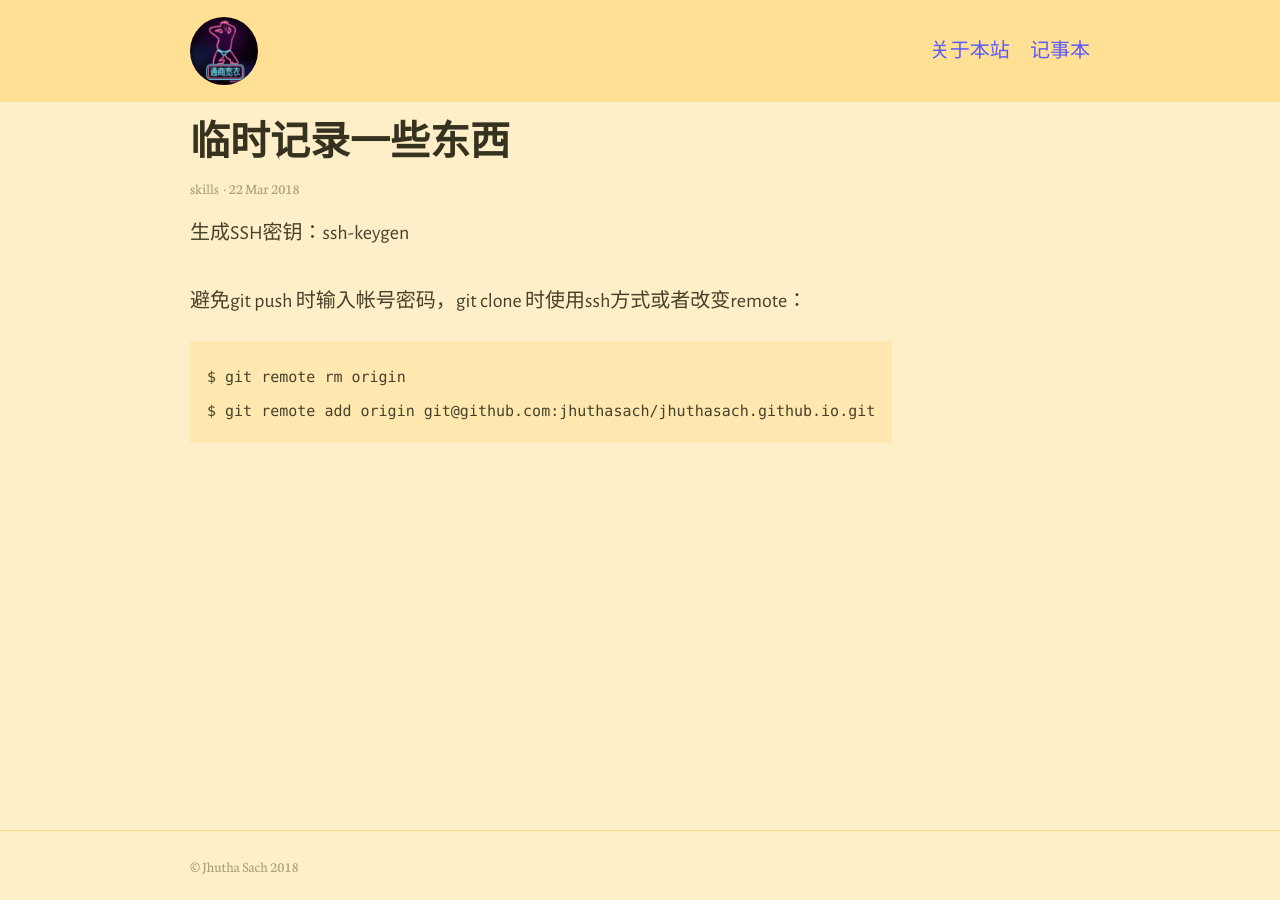
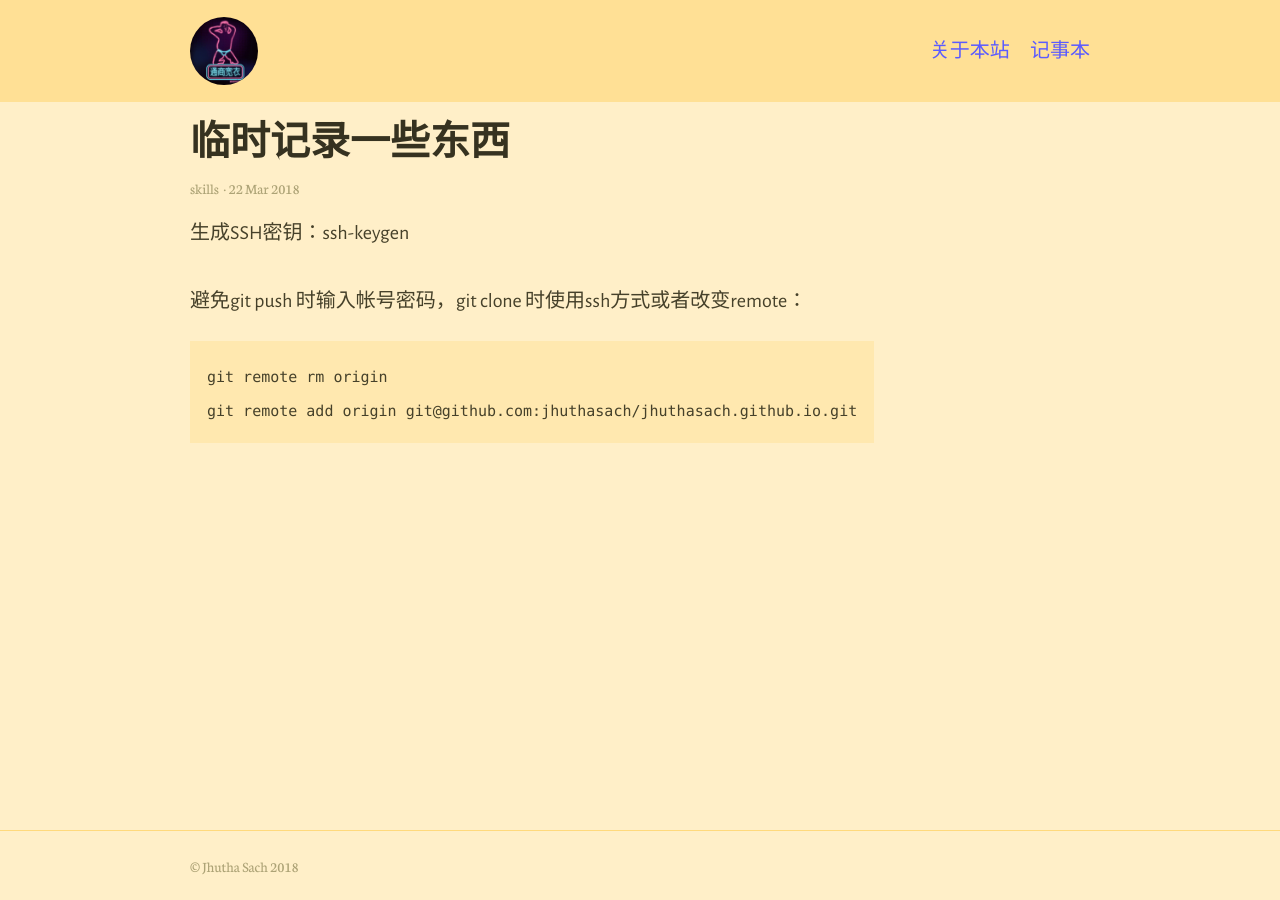
Before and after one commit to jhuthasach/jhuthasach.github.io, a Jekyll site: the page built from _posts/2018-03-22-临时记录一些东西.md, in a window 1280 px wide. Built offline with Jekyll 4.4.1, drawn with Linux system fonts in a browser that asks for light colours.

Commit message:
change a issue

```diff
--- a/_posts/2018-03-22-临时记录一些东西.md
+++ b/_posts/2018-03-22-临时记录一些东西.md
@@ -7,5 +7,5 @@ category: skills
 
 避免git push 时输入帐号密码，git clone 时使用ssh方式或者改变remote：
 
-    $ git remote rm origin
-    $ git remote add origin git@github.com:jhuthasach/jhuthasach.github.io.git
+	git remote rm origin
+	git remote add origin git@github.com:jhuthasach/jhuthasach.github.io.git
```
Also changed, not shown: 1 other file.
